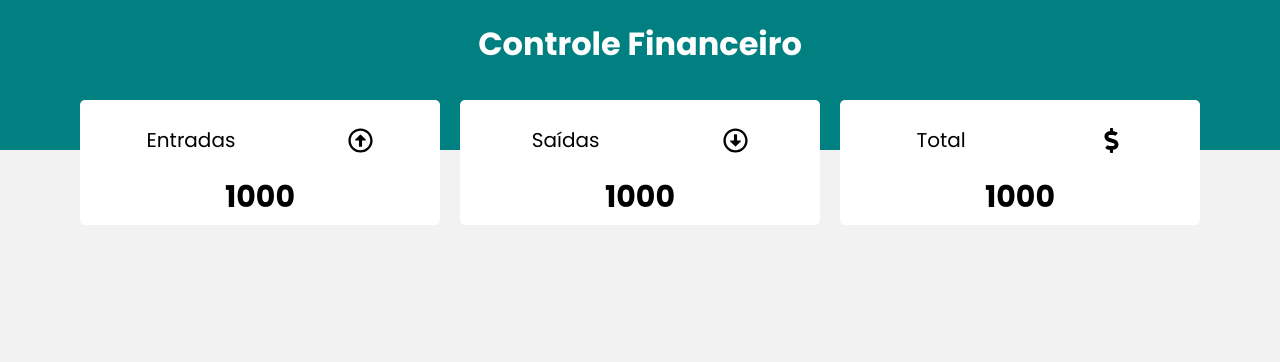
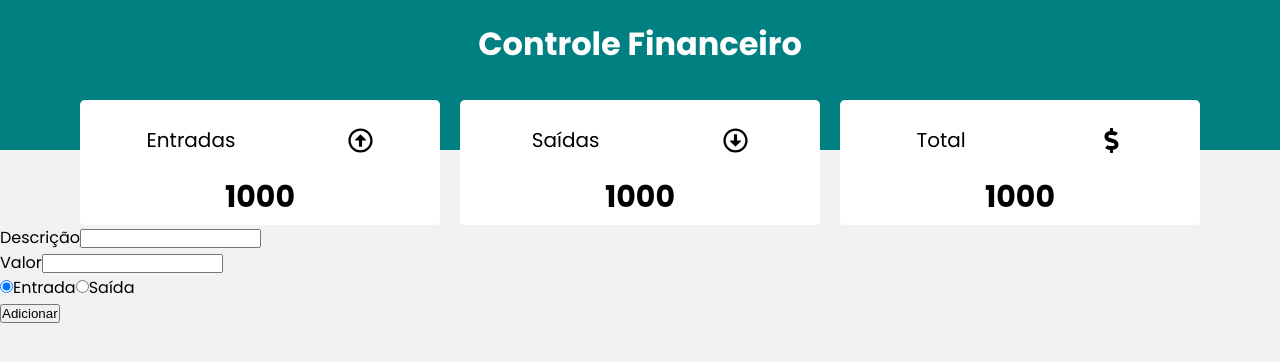
Before and after one commit to JoaoChaves65/Controle-Financas-App, a React (Create React App) app: page / in a window 1280 px wide. Shown: the top 362 px of the page. Built offline with nearby package versions, Linux system fonts and the light colour scheme.

Commit message:
Component Form, página completa

```diff
--- a/src/App.js
+++ b/src/App.js
@@ -2,12 +2,14 @@ import React from 'react';
 import GlobalStyle from './styles/global';
 import Header from './components/Header';
 import Resume from './components/Resume';
+import Form from './components/Form';
 
 const App = () => {
   return (
     <>
       <Header />
       <Resume />
+      <Form />
       <GlobalStyle />
     </>
   );
--- /dev/null
+++ b/src/components/Form/index.js
@@ -0,0 +1,60 @@
+import React, { useState } from 'react';
+// import * as C from './styles';
+
+const Form = () => {
+    const [desc, setDesc] = useState("");
+    const [amount, setAmount] = useState("");
+    const [isExpense, setIsExpense] = useState(false);
+
+    const handleSave = () => {
+        if (!desc || !amount) {
+            alert("Informe a descrição e o valor!");
+            return;
+        } else if (amount < 1) {
+            alert("O valor tem que ser positivo!");
+            return;
+        }
+    };
+
+    return (
+        <>
+            <div>
+                <div>
+                    <label>Descrição</label>
+                    <input
+                        value={desc}
+                        onChange={(e) => setDesc(e.target.value)}
+                    />
+                </div>
+                <div>
+                    <label>Valor</label>
+                    <input
+                        value={amount}
+                        type="number"
+                        onChange={(e) => setDesc(e.target.value)}
+                    />
+                </div>
+                <div>
+                    <input
+                        type="radio"
+                        id="rIncome"
+                        defaultChecked
+                        name="group1"
+                        onChange={() => setIsExpense(!isExpense)}
+                    />
+                    <label htmlFor="rIncome">Entrada</label>
+                    <input
+                        type="radio"
+                        id="rExpenses"
+                        name="group1"
+                        onChange={() => setIsExpense(!isExpense)}
+                    />
+                    <label htmlFor="rExpenses">Saída</label>
+                </div>
+                <button onClick={handleSave}>Adicionar</button>
+            </div>
+        </>
+    );
+};
+
+export default Form;
```
Also changed, not shown: src/components/Form/styles.js (added).
